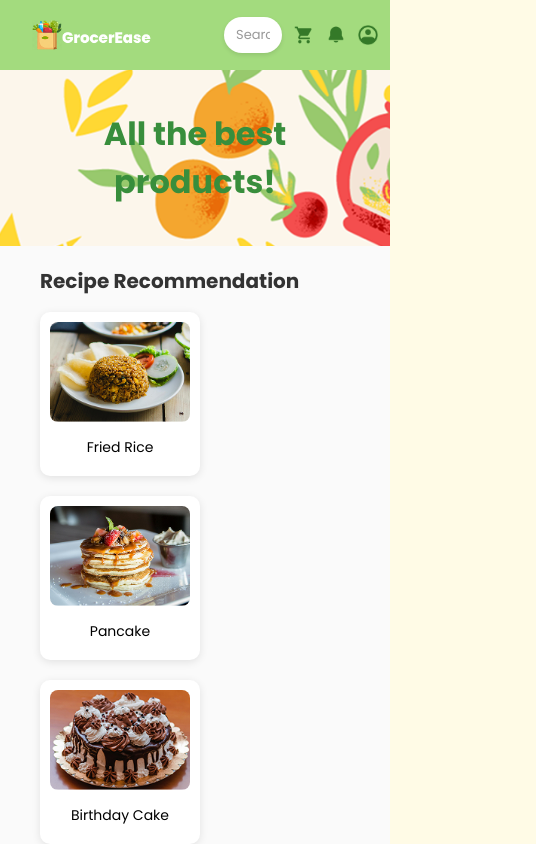
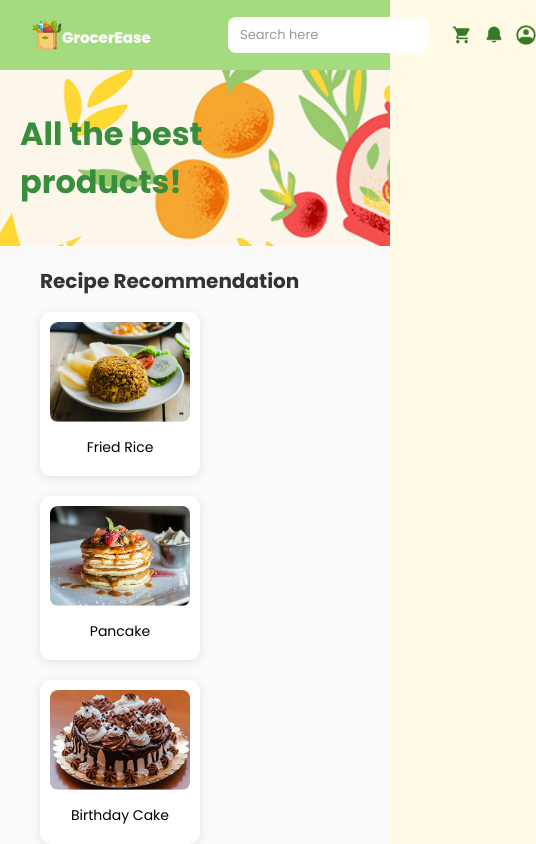
Before and after one commit to IntanWp/GrocerEase, a React (Create React App) app in the folder frontend/: page / in a window 390 px wide. Shown: the top 844 px of the page, 536 px wide, since content can reach past the window. Built offline with nearby package versions, Linux system fonts and the light colour scheme.

Commit message:
header responsive

```diff
--- a/frontend/src/components/Header.css
+++ b/frontend/src/components/Header.css
@@ -39,16 +39,16 @@
 }
 
 .search-bar {
-  width: 100%;
-  padding: 12px 20px;
-  border-radius: 25px;
+  flex: 1;
+  max-width: 600px; /* <-- batas maksimal lebar search bar */
+  min-width: 200px;
+  padding: 8px 12px;
+  border-radius: 8px;
   border: none;
-  font-size: 14px;
-  background-color: white;
-  outline: none;
-  box-shadow: 0 2px 4px rgba(0, 0, 0, 0.1);
-  font-family: "Poppins", sans-serif;
+  font-size: 16px;
+  margin: 0 24px 0 16px; /* kasih jarak kanan */
 }
+
 
 .search-bar::placeholder {
   color: #999;
--- a/frontend/src/components/Header.jsx
+++ b/frontend/src/components/Header.jsx
@@ -1,27 +1,26 @@
-import "./Header.css"
-import logo from "../images/logoalt.png"
-import cartIcon from "../images/cart.png"
-import bellIcon from "../images/bell.png"
-import profileIcon from "../images/user1.png"
+// src/components/Header.jsx
+import React from 'react';
+import './Header.css';
+import logo from '../images/logoalt.png'; // pastikan ini logo GrocerEase
+import cartIcon from '../images/cart.png'; // ikon keranjang
+import bellIcon from '../images/bell.png'; // ikon notifikasi
+import profileIcon from '../images/user1.png'; // ikon profil
 
 const Header = () => {
   return (
     <header className="header">
       <div className="header-left">
-        <img src={logo || "/placeholder.svg"} alt="GrocerEase" className="logo" />
+        <img src={logo} alt="GrocerEase" className="logo" />
+        <span className="brand"></span>
       </div>
-
-      <div className="search-container">
-        <input type="text" className="search-bar" placeholder="Search here" />
-      </div>
-
+      <input type="text" className="search-bar" placeholder="Search here" />
       <div className="header-icons">
-        <img src={cartIcon || "/placeholder.svg"} alt="Cart" className="icon" />
-        <img src={bellIcon || "/placeholder.svg"} alt="Notifications" className="icon" />
-        <img src={profileIcon || "/placeholder.svg"} alt="Profile" className="icon" />
+        <img src={cartIcon} alt="Cart" className="icon" />
+        <img src={bellIcon} alt="Notifications" className="icon" />
+        <img src={profileIcon} alt="Profile" className="icon" />
       </div>
     </header>
-  )
-}
+  );
+};
 
-export default Header
+export default Header;
--- a/frontend/src/pages/HomePage.css
+++ b/frontend/src/pages/HomePage.css
@@ -18,6 +18,7 @@ body {
   font-size: 32px;
   color: #388e3c;
   font-weight: bold;
+   text-align: left;
 }
 
 .section {
```
